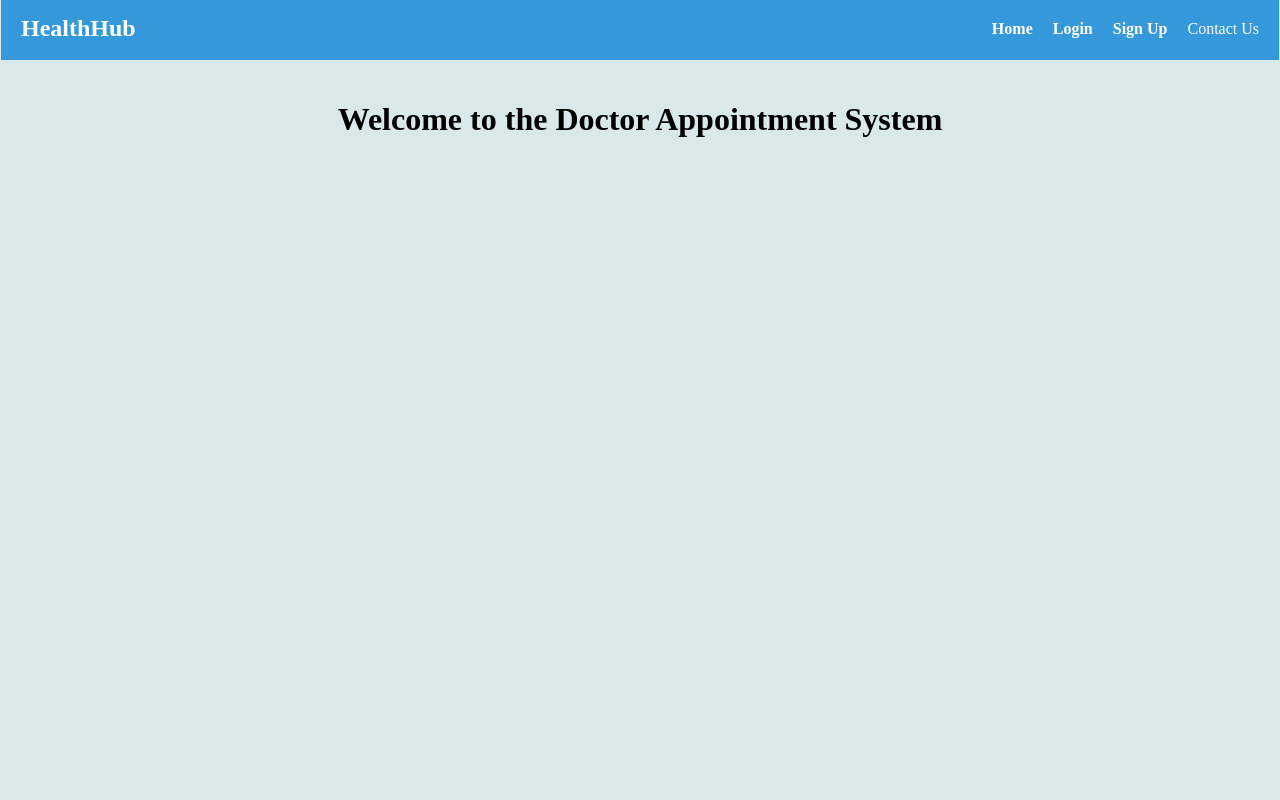
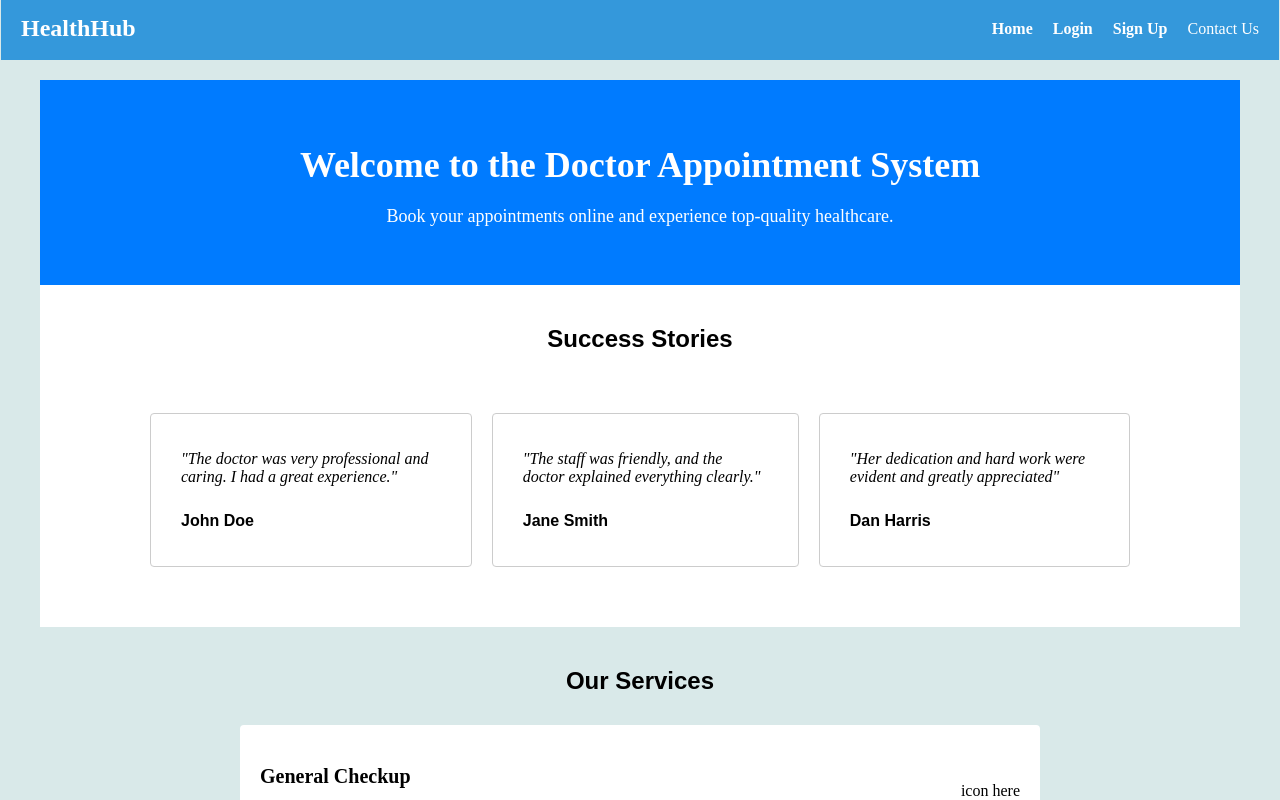
Before and after one commit to Akshat2Jain/Doctor_Appointment_System, a React (Create React App) app in the folder client/: page / in a window 1280 px wide. Shown: the top 800 px of the page. Built offline with nearby package versions, Linux system fonts and the light colour scheme.

Commit message:
add sections to homepage

```diff
--- a/client/src/pages/HomePage.jsx
+++ b/client/src/pages/HomePage.jsx
@@ -1,6 +1,9 @@
 import React from "react";
 import "../styles/Homepage.css";
 import Navbar from "../components/Navbar";
+import Banner from "../components/Banner"
+import Testimonials from "../components/Testimonial"
+import Services from "../components/Services"
 
 
 const HomePage = () => {
@@ -8,7 +11,10 @@ const HomePage = () => {
     <>
       <Navbar />
       <div className="home-page">
-        <h1>Welcome to the Doctor Appointment System</h1>
+        <Banner/>
+        {/* <h1>Welcome to the Doctor Appointment System</h1> */}
+        <Testimonials/>
+        <Services/>
       </div>
 
     </>
```
